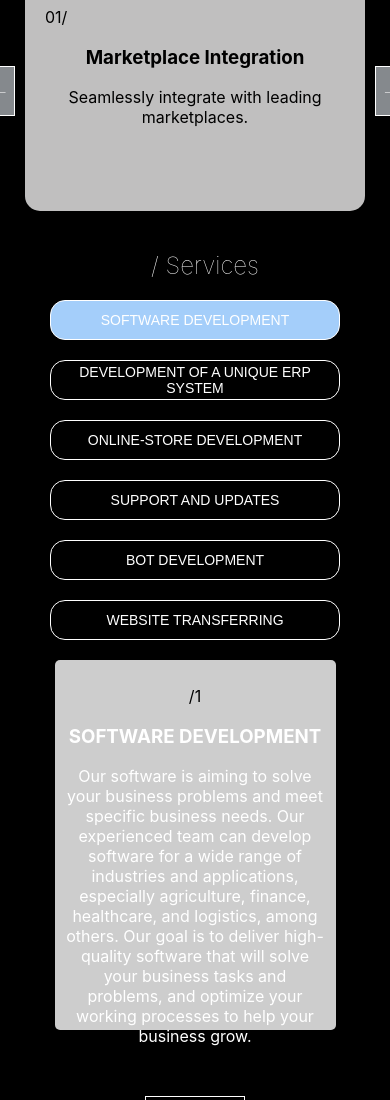
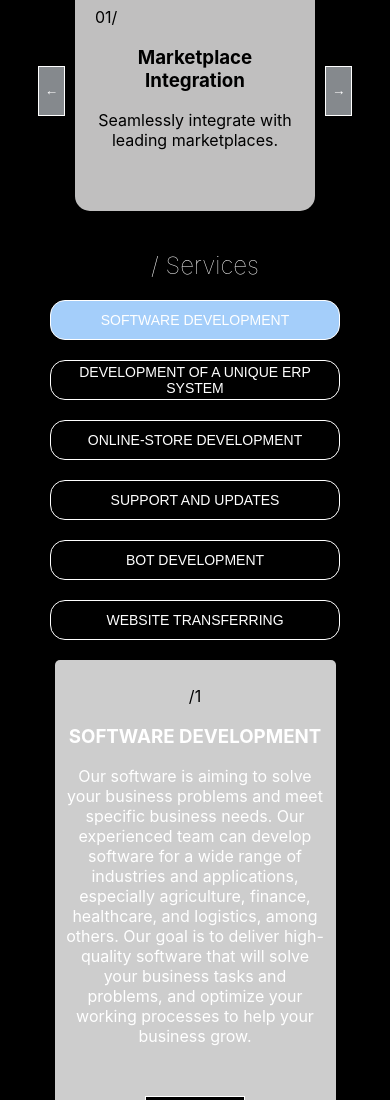
Before and after one commit to AnastasiiaVorobets/vnv_test_task, a React (Create React App) app: page / in a window 390 px wide. Shown: the part 1012-2112 px from the top of the page. Built offline with nearby package versions, Linux system fonts and the light colour scheme.

Commit message:
done mobile version

```diff
--- a/src/components/Header/Header.css
+++ b/src/components/Header/Header.css
@@ -47,12 +47,13 @@
   cursor: pointer;
 }
 
-@media (max-width: 768px) {
+@media (max-width: 1000px) {
   .header {
     margin-left: 20px;
     font-size: 16px;
   }
-
+}
+@media (max-width: 768px) {
   .header__name {
     margin-bottom: 40px;
   }
--- a/src/components/Links/Links.css
+++ b/src/components/Links/Links.css
@@ -13,7 +13,7 @@
 }
 
 .social-links li {
-  margin-right: 100px;
+  margin-right: 50px;
   padding: 0 20px;
   display: inline;
   transition: all 0.5s;
--- a/src/components/Question/Question.css
+++ b/src/components/Question/Question.css
@@ -23,7 +23,7 @@
   margin: 20px auto;
 }
 
-@media (max-width: 768px) {
+@media (max-width: 1000px) {
   .question {
     margin-bottom: 80px;
   }
--- a/src/components/Services/Services.css
+++ b/src/components/Services/Services.css
@@ -18,7 +18,7 @@
   display: flex;
   flex-direction: row;
   flex-wrap: wrap;
-  justify-content: center;
+  flex-basis: calc(33.33% - 10px);
 }
 
 .service-button {
@@ -44,8 +44,7 @@
 .service-details {
   margin: 0 auto;
   padding: 10px;
-  width: 90%;
-  height: 350px;
+  width: 80%;
   text-align: center;
   background-color: rgb(205, 205, 205);
   border-radius: 5px;
--- a/src/components/WhyUs/WhyUs.css
+++ b/src/components/WhyUs/WhyUs.css
@@ -72,7 +72,7 @@
 
   .advantage {
     margin: 10px 0;
-    width: 300px
+    width: 200px
   }
 
   .advantage__id {
```
